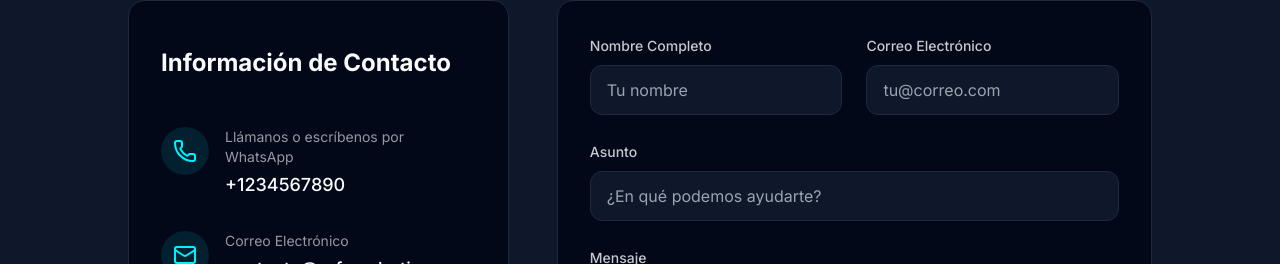
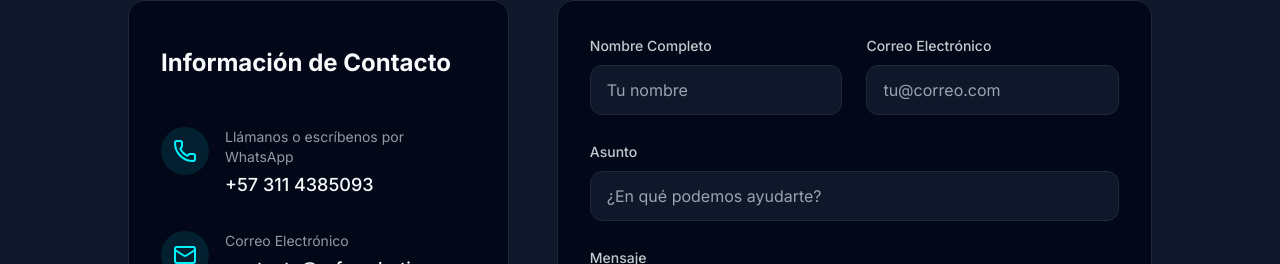
Before and after one commit to eldieguito12n-debug/rafa-robotica-web, a Next.js app: page / in a window 1280 px wide. Shown: the part 4210-4474 px from the top of the page. Built offline with nearby package versions, Linux system fonts and the light colour scheme.

Commit message:
Update WhatsApp link

```diff
--- a/src/data/siteConfig.ts
+++ b/src/data/siteConfig.ts
@@ -4,14 +4,14 @@ export const siteConfig = {
   url: "https://www.rafa-robotica.com",
   contact: {
     email: "contacto@rafa-robotica.com",
-    phone: "+1234567890",
-    whatsapp: "https://wa.me/1234567890",
+    phone: "+57 311 4385093",
+    whatsapp: "https://wa.me/573114385093",
     location: "Ubicación pendiente",
   },
   social: {
     facebook: "https://www.facebook.com/share/1HfavYtSWN/?mibextid=wwXIfr",
     instagram: "https://www.instagram.com/rafarobotica?igsi=MXg4YmVwYm1mbXNydQ==",
     tiktok: "https://www.tiktok.com/@rafarobotica?_r=1&_t=ZS-999sXN3NfhY",
-    whatsapp: "https://wa.me/1234567890",
+    whatsapp: "https://wa.me/573114385093",
   },
 };
```
